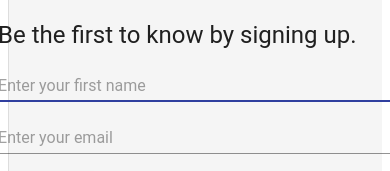
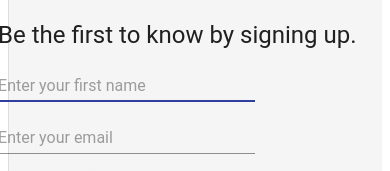
Before and after one commit to jchesterman/noobhustle, a Gatsby site: page / in a window 390 px wide. Shown: the part 705-876 px from the top of the page. Built offline with nearby package versions, Linux system fonts and the light colour scheme; Gatsby itself is replaced by a stand-in of ours.

Commit message:
fixing email signup inputs

```diff
--- a/src/components/subscribe-form.js
+++ b/src/components/subscribe-form.js
@@ -125,24 +125,18 @@ class SubscribeForm extends React.Component {
     const StyledFaFrown = styled(FaFrown)({
       marginBottom: '10px'
     });
-    const StyledInput = styled(Input)({
-      marginRight: '30px',
-      marginBottom: '20px',
-      width: '65%',
-      '@media(max-width: 599px)': {
-        width: '100%'
-      }
-    });
     return (
       <>
         <form onSubmit={this._handleSubmit}>
-          <StyledInput
+          <Input
             autoFocus
             onChange={this._handleNameChange}
+            style={{marginRight: '30px', marginBottom: '20px', width: '65%'}}
             placeholder="Enter your first name"
           />
-          <StyledInput
+          <Input
             onChange={this._handleEmailChange}
+            style={{marginRight: '30px', marginBottom: '20px', width: '65%'}}
             placeholder="Enter your email"
           />
           <br />
```
